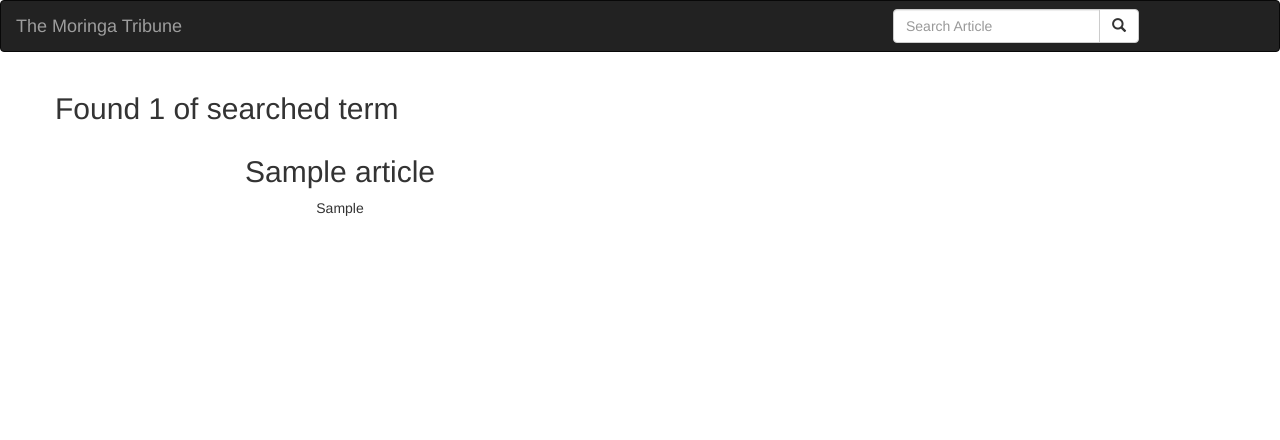
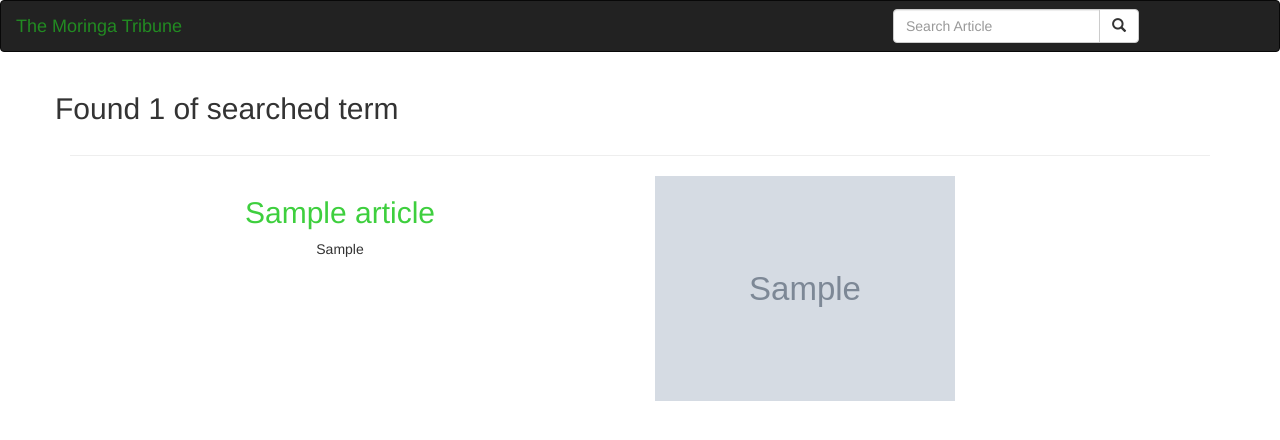
Before and after one commit to cynthiaoduol/moringatribune, a Django app: template news/templates/all-news/search.html in a window 1280 px wide. Shown: the top 440 px of the page. Run offline with Django 3.2, Linux system fonts and the light colour scheme; tables that the repository leaves empty hold one stand-in row (values such as "Sample post"); the template is opened without the code that fills it: values that come from a table or form of the project are taken from there, most other values are stand-ins (such as "Sample title", 1, 10 or a date in 2020); grey boxes marked "Sample" are stand-in pictures; some libraries are stand-ins or nearby versions.

Commit message:
add today's news article

```diff
--- a/news/templates/all-news/base.html
+++ b/news/templates/all-news/base.html
@@ -24,7 +24,7 @@
   {% include "navbar.html" %}
 
   {% block content %}
-  <h1 class="text-center">News for {{date|date:"l d-F Y"}}</h1>
+  <h1 class="text-center" style="background-color: whitesmoke">News for {{date|date:"l d-F Y"}}</h1>
   {% endblock %}
 
   {% block scripts %}
--- a/news/templates/all-news/past-news.html
+++ b/news/templates/all-news/past-news.html
@@ -9,14 +9,14 @@
   <div class="row">
     <!-- displaying news articles -->
     <div class="col-xs-6 col-sm-6 col-md-6 col-lg-6">
-      <h2 class="text-center">{{ news_item.title }}</h2>
+      <h2 class="text-center" style="color: tomato">{{ news_item.title }}</h2>
       <p class="text-center">{{ news_item.post }}</p>
     </div>
     <div class="col-xs-6 col-sm-6 col-md-6 col-lg-6">
         <img src="{{ news_item.article_image.url }}" class="img-responsive" alt="Image" width="300px">
       </div>
 
-  </div>
+  </div><br>
 
   {% empty %}
   <div class="row">
--- a/news/templates/all-news/search.html
+++ b/news/templates/all-news/search.html
@@ -9,7 +9,7 @@
     <h2> Found 0 articles for the search term {{message}}</h2>
     {% endif %}
 
-  </div>
+  </div><hr>
 
   <div class="row">
     {% if articles %}
@@ -21,9 +21,14 @@
     <div class="row">
       <!-- displaying news articles -->
       <div class="col-xs-6 col-sm-6 col-md-6 col-lg-6">
-        <h2 class="text-center">{{ article.title }}</h2>
+        <h2 class="text-center" style="color: rgb(62, 207, 62)">{{ article.title }}</h2>
         <p class="text-center">{{ article.post }}</p>
       </div>
+      <div class="col-xs-6 col-sm-6 col-md-6 col-lg-6">
+        <img src="{{ article.article_image.url }}" class="img-responsive" alt="Image" width="300px">
+      </div>
+
+  </div><br>
 
 
 
--- a/news/templates/all-news/today-news.html
+++ b/news/templates/all-news/today-news.html
@@ -9,7 +9,7 @@
   <div class="row">
     <!-- displaying news articles -->
     <div class="col-xs-6 col-sm-6 col-md-6 col-lg-6">
-      <h2 class="text-center">{{ news_item.title }}</h2>
+      <h2 class="text-center" style="color: tomato">{{ news_item.title }}</h2>
       <p class="text-center">{{ news_item.post }}</p>
     </div>
 
@@ -17,7 +17,7 @@
     <div class="col-xs-6 col-sm-6 col-md-6 col-lg-6">
       <img src="{{ news_item.article_image.url }}" class="img-responsive" alt="Image" width="300px">
     </div>
-  </div>
+  </div><br>
 
   {% empty %}
   <div class="row">
--- a/news/templates/navbar.html
+++ b/news/templates/navbar.html
@@ -1,7 +1,7 @@
 <nav class="navbar navbar-inverse">
   <div class="container-fluid">
     <div class="navbar-header">
-      <a class="navbar-brand" href="{% url 'newsToday' %}">The Moringa Tribune</a>
+      <a class="navbar-brand" href="{% url 'newsToday' %}" style="color: forestgreen">The Moringa Tribune</a>
     </div>
 
     <!-- Adding a search form  -->
```
Also changed, not shown: media/articles/kibra.jpg (added), media/articles/kibra2.jpg (added).
